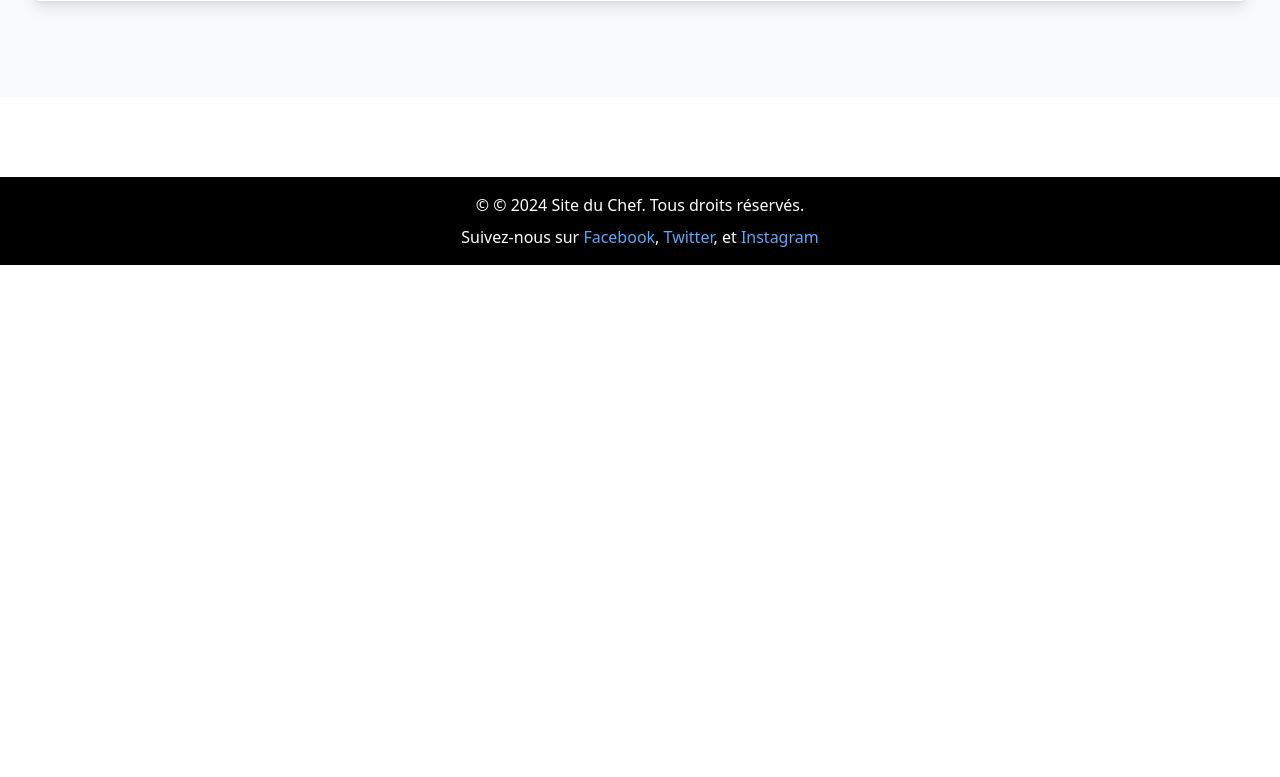
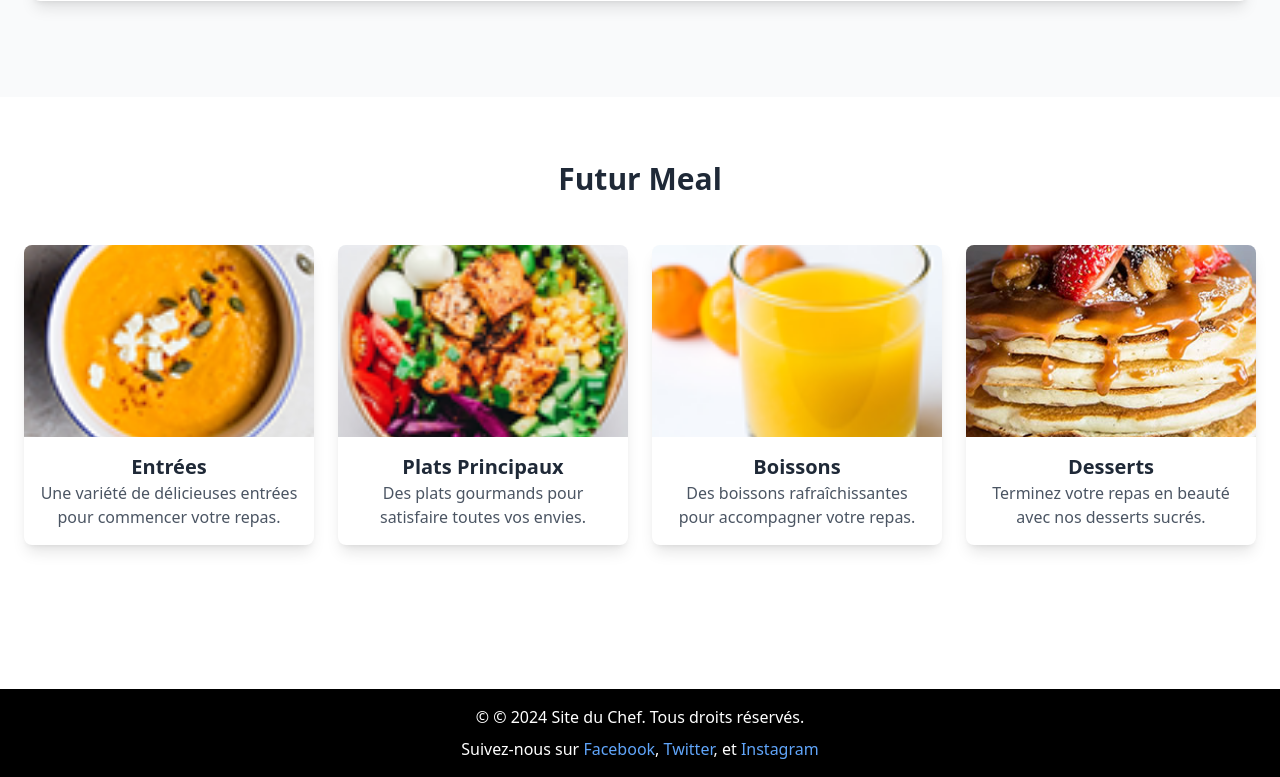
Before and after one commit to IlyasBh02/Site-Web-pour-un-Chef-Cuisinier, a PHP site: page /public/menu.php in a window 1280 px wide. Shown: the part 991-1768 px from the top of the page. Before the commit the page ends 1256 px from the top, so only its background shows below. Run offline with PHP 8.4, Linux system fonts and the light colour scheme; data comes from the database, SQL or seed files in the repository; some libraries are stand-ins or nearby versions.

Commit message:
edit page menu and showing plats that we have in right place

```diff
--- a/public/menu.php
+++ b/public/menu.php
@@ -35,7 +35,7 @@ if ($result->num_rows > 0) {
                     $plats = $resultPlats->fetch_all(MYSQLI_ASSOC);
                     foreach ($plats as $plat):
                 ?>
-                    <div class="border rounded-lg p-4 shadow-md">
+                    <div class="border rounded-lg p-4 shadow-md hover:scale-105 transition-transform duration-300 ease-in-out">
                         <h3 class="text-2xl font-semibold text-gray-700 mb-4 text-center">
                             <?= htmlspecialchars($plat['nom']) ?>
                         </h3>
@@ -59,4 +59,44 @@ if ($result->num_rows > 0) {
     <?php endforeach; ?>
 </section>
 
+<section class="py-16">
+    <div class="container mx-auto px-6 text-center">
+        <h2 class="text-3xl font-bold text-gray-800 mb-12">Futur Meal</h2>
+        <div class="grid grid-cols-1 sm:grid-cols-2 lg:grid-cols-4 gap-6">
+            <!-- Menu Card 1 -->
+            <div class="bg-white shadow-lg rounded-lg overflow-hidden hover:scale-105 transition-transform duration-300 ease-in-out">
+                <img src="../img/enrees1.png" alt="Entrées" class="w-full h-48 object-cover">
+                <div class="p-4">
+                    <h3 class="text-xl font-semibold text-gray-800">Entrées</h3>
+                    <p class="text-gray-600">Une variété de délicieuses entrées pour commencer votre repas.</p>
+                </div>
+            </div>
+            <!-- Menu Card 2 -->
+            <div class="bg-white shadow-lg rounded-lg overflow-hidden hover:scale-105 transition-transform duration-300 ease-in-out">
+                <img src="../img/plats-prn1.png" alt="Plats Principaux" class="w-full h-48 object-cover">
+                <div class="p-4">
+                    <h3 class="text-xl font-semibold text-gray-800">Plats Principaux</h3>
+                    <p class="text-gray-600">Des plats gourmands pour satisfaire toutes vos envies.</p>
+                </div>
+            </div>
+            <!-- Menu Card 3 -->
+            <div class="bg-white shadow-lg rounded-lg overflow-hidden hover:scale-105 transition-transform duration-300 ease-in-out">
+                <img src="../img/boisson1.png" alt="Boissons" class="w-full h-48 object-cover">
+                <div class="p-4">
+                    <h3 class="text-xl font-semibold text-gray-800">Boissons</h3>
+                    <p class="text-gray-600">Des boissons rafraîchissantes pour accompagner votre repas.</p>
+                </div>
+            </div>
+            <!-- Menu Card 4 -->
+            <div class="bg-white shadow-lg rounded-lg overflow-hidden hover:scale-105 transition-transform duration-300 ease-in-out">
+                <img src="../img/desserts1.png" alt="Desserts" class="w-full h-48 object-cover">
+                <div class="p-4">
+                    <h3 class="text-xl font-semibold text-gray-800">Desserts</h3>
+                    <p class="text-gray-600">Terminez votre repas en beauté avec nos desserts sucrés.</p>
+                </div>
+            </div>
+        </div>
+    </div>
+</section>
+
 <?php include '../includes/footer.php'; ?>
```
